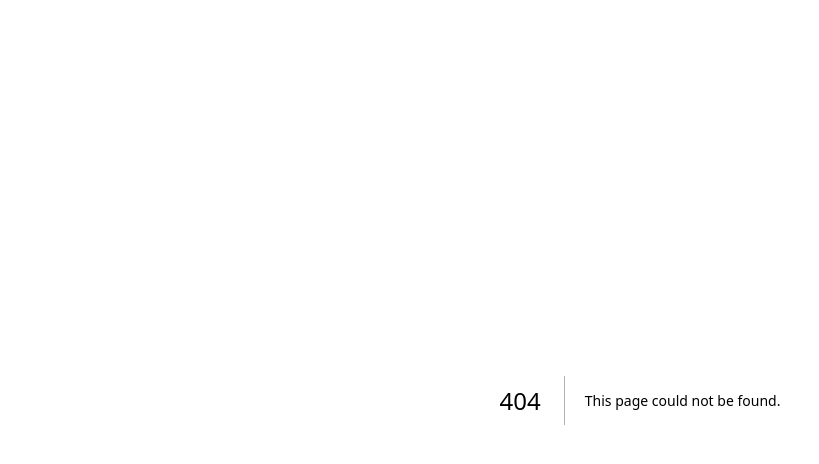
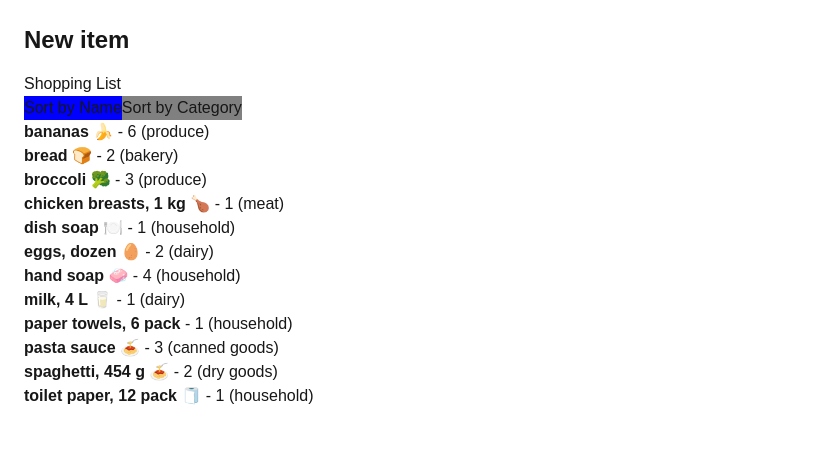
Before and after one commit to AOD-04/cprg306-assignments, a Next.js app: page /week-6 in a window 1280 px wide. Before the commit this address had no page. Shown: the top 464 px of the page, without its empty margins (0-819 px from the left). Built offline with nearby package versions, Linux system fonts and the light colour scheme.

Commit message:
week-6
week 6 assignment

```diff
--- a/app/page.js
+++ b/app/page.js
@@ -14,6 +14,9 @@ export default function Home() {
         <li>
           <Link href="/week-5">week-5</Link>
         </li>
+        <li>
+          <Link href="/week-6">week-6</Link>
+        </li>
       </ul>
     </main>
   );
--- /dev/null
+++ b/app/week-6/item.js
@@ -0,0 +1,44 @@
+"use client"; // Ensures it runs as a client component
+
+import { useState } from "react";
+import itemsData from "./items.json";
+
+export default function ItemList() {
+  const [sortBy, setSortBy] = useState("name");
+
+  // Sort items based on the selected option
+  const sortedItems = [...itemsData].sort((a, b) => {
+    if (sortBy === "name") {
+      return a.name.localeCompare(b.name);
+    } else if (sortBy === "category") {
+      return a.category.localeCompare(b.category);
+    }
+  });
+
+  return (
+    <main>
+      <h1>Shopping List</h1>
+      <div>
+        <button
+          onClick={() => setSortBy("name")}
+          style={{ backgroundColor: sortBy === "name" ? "blue" : "grey" }}
+        >
+          Sort by Name
+        </button>
+        <button
+          onClick={() => setSortBy("category")}
+          style={{ backgroundColor: sortBy === "category" ? "blue" : "grey" }}
+        >
+          Sort by Category
+        </button>
+      </div>
+      <ul>
+        {sortedItems.map((item) => (
+          <li key={item.id}>
+            <strong>{item.name}</strong> - {item.quantity} ({item.category})
+          </li>
+        ))}
+      </ul>
+    </main>
+  );
+}
--- /dev/null
+++ b/app/week-6/items.json
@@ -0,0 +1,74 @@
+[
+    {
+      "id": "1h2GJKH12gkHG31h1H",
+      "name": "milk, 4 L 🥛",
+      "quantity": 1,
+      "category": "dairy"
+    },
+    {
+      "id": "2KJH3k2j3H1k2J3K1H",
+      "name": "bread 🍞",
+      "quantity": 2,
+      "category": "bakery"
+    },
+    {
+      "id": "3h2KJH3k2j3H1k2J3",
+      "name": "eggs, dozen 🥚",
+      "quantity": 2,
+      "category": "dairy"
+    },
+    {
+      "id": "4k2J3K1H2GJKH12gk",
+      "name": "bananas 🍌",
+      "quantity": 6,
+      "category": "produce"
+    },
+    {
+      "id": "5H1h1H2KJH3k2j3H",
+      "name": "broccoli 🥦",
+      "quantity": 3,
+      "category": "produce"
+    },
+    {
+      "id": "6H1k2J3K1H2GJKH1",
+      "name": "chicken breasts, 1 kg 🍗",
+      "quantity": 1,
+      "category": "meat"
+    },
+    {
+      "id": "7gkHG31h1H2KJH3k",
+      "name": "pasta sauce 🍝",
+      "quantity": 3,
+      "category": "canned goods"
+    },
+    {
+      "id": "8j3H1k2J3K1H2GJK",
+      "name": "spaghetti, 454 g 🍝",
+      "quantity": 2,
+      "category": "dry goods"
+    },
+    {
+      "id": "9H12gkHG31h1H2KJ",
+      "name": "toilet paper, 12 pack 🧻",
+      "quantity": 1,
+      "category": "household"
+    },
+    {
+      "id": "10H3k2j3H1k2J3K1",
+      "name": "paper towels, 6 pack",
+      "quantity": 1,
+      "category": "household"
+    },
+    {
+      "id": "11k2J3K1H2GJKH12",
+      "name": "dish soap 🍽️",
+      "quantity": 1,
+      "category": "household"
+    },
+    {
+      "id": "12GJKH12gkHG31h1",
+      "name": "hand soap 🧼",
+      "quantity": 4,
+      "category": "household"
+    }
+  ]
--- /dev/null
+++ b/app/week-6/page.js
@@ -0,0 +1,10 @@
+import NewItem from './item.js';
+
+export default function Week6Page() {
+  return (
+    <main className="p-6">
+      <h1 className="text-2xl font-bold mb-4">New item</h1>
+      <NewItem />
+    </main>
+  );
+}
```
